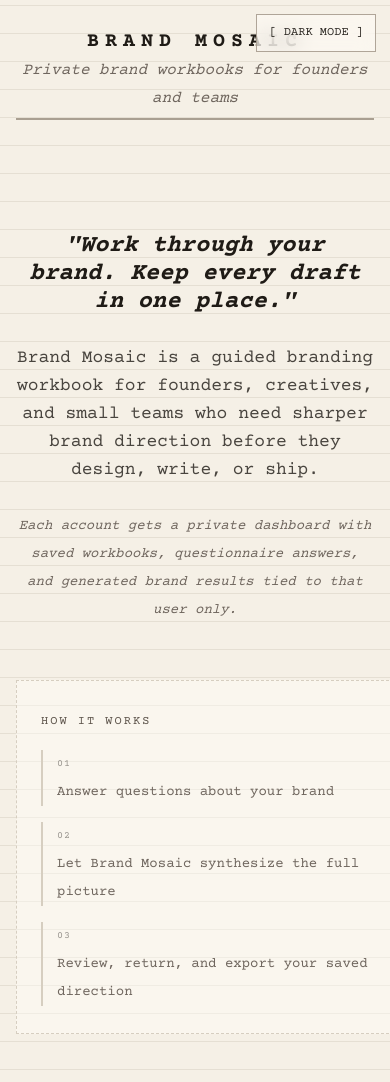
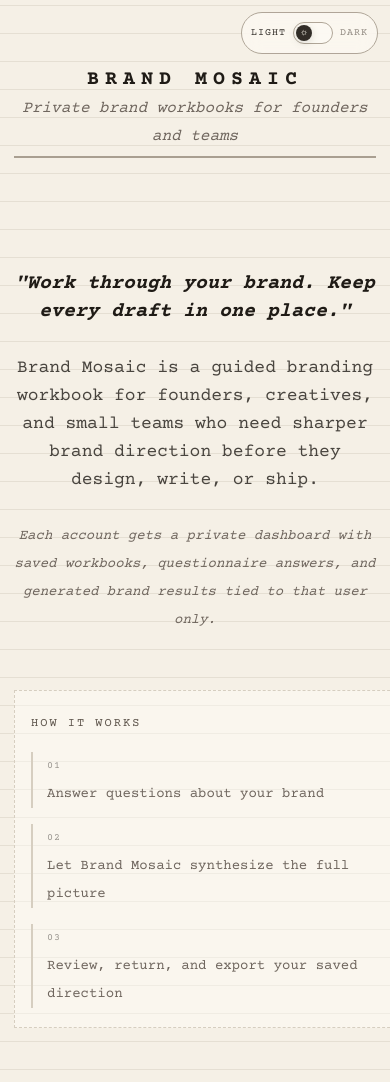
Before and after one commit to andex23/Brand-Mosaic, a React (Vite) app: page / in a window 390 px wide. Shown: the top 1082 px of the page. Built offline with nearby package versions, Linux system fonts and the light colour scheme; no server answers.

Commit message:
Refine theme toggle and responsive layout

```diff
--- a/components/ThemeToggle.tsx
+++ b/components/ThemeToggle.tsx
@@ -3,15 +3,23 @@
 
 const ThemeToggle: React.FC = () => {
   const { theme, toggleTheme } = useTheme();
+  const isDark = theme === 'dark';
 
   return (
     <button
       type="button"
-      className="theme-toggle-btn"
+      className={`theme-toggle-btn ${isDark ? 'is-dark' : 'is-light'}`}
       onClick={toggleTheme}
-      aria-label={`Switch to ${theme === 'light' ? 'dark' : 'light'} mode`}
+      aria-label={`Switch to ${isDark ? 'light' : 'dark'} mode`}
+      aria-pressed={isDark}
     >
-      {theme === 'light' ? '[ DARK MODE ]' : '[ LIGHT MODE ]'}
+      <span className={`theme-toggle-text ${!isDark ? 'active' : ''}`}>LIGHT</span>
+      <span className="theme-toggle-switch" aria-hidden="true">
+        <span className="theme-toggle-thumb">
+          <span className="theme-toggle-glyph">{isDark ? '◐' : '☼'}</span>
+        </span>
+      </span>
+      <span className={`theme-toggle-text ${isDark ? 'active' : ''}`}>DARK</span>
     </button>
   );
 };
--- a/styles/brand.css
+++ b/styles/brand.css
@@ -74,7 +74,7 @@
   width: 100%;
   max-width: var(--page-max);
   margin: 0 auto;
-  padding: 56px clamp(24px, 3vw, 48px); /* 56px = 2 * 28px */
+  padding: 72px clamp(24px, 3vw, 48px) 56px;
   box-sizing: border-box;
   min-height: 100vh;
   position: relative;
@@ -482,6 +482,7 @@
   display: flex;
   justify-content: space-between;
   align-items: center;
+  flex-wrap: wrap;
   cursor: default;
   transition: all 0.2s;
   gap: 16px;
@@ -666,6 +667,7 @@
   padding: 0 8px;
   letter-spacing: 0.5px;
   text-transform: uppercase;
+  flex: 0 0 auto;
 }
 
 .project-badge-draft {
@@ -697,6 +699,7 @@
   gap: 8px;
   flex-wrap: wrap;
   justify-content: flex-end;
+  align-items: center;
 }
 
 .project-actions-delete {
@@ -3699,17 +3702,69 @@
   background: var(--panel);
   color: var(--ink);
   font-family: "Courier Prime", monospace;
-  font-size: 12px;
+  font-size: 11px;
   line-height: 20px;
-  padding: 10px 14px;
+  padding: 8px 12px;
+  min-height: 44px;
+  display: inline-flex;
+  align-items: center;
+  gap: 10px;
   backdrop-filter: blur(10px);
-  transition: background-color 0.2s ease, border-color 0.2s ease, opacity 0.2s ease;
+  transition: background-color 0.2s ease, border-color 0.2s ease, opacity 0.2s ease, transform 0.2s ease;
   opacity: 0.92;
+  border-radius: 999px;
 }
 
 .theme-toggle-btn:hover {
   opacity: 1;
   background: var(--panel-soft);
+}
+
+.theme-toggle-text {
+  letter-spacing: 1.2px;
+  color: var(--muted);
+  transition: color 0.2s ease, opacity 0.2s ease;
+  opacity: 0.72;
+}
+
+.theme-toggle-text.active {
+  color: var(--ink);
+  opacity: 1;
+}
+
+.theme-toggle-switch {
+  width: 44px;
+  height: 24px;
+  border: 1px solid var(--line-strong);
+  border-radius: 999px;
+  background: var(--panel-soft);
+  display: inline-flex;
+  align-items: center;
+  padding: 2px;
+  box-sizing: border-box;
+}
+
+.theme-toggle-thumb {
+  width: 18px;
+  height: 18px;
+  border-radius: 50%;
+  background: var(--ink);
+  color: var(--bg);
+  display: inline-flex;
+  align-items: center;
+  justify-content: center;
+  transform: translateX(0);
+  transition: transform 0.2s ease, background-color 0.2s ease, color 0.2s ease;
+  box-shadow: 0 2px 8px rgba(0, 0, 0, 0.14);
+}
+
+.theme-toggle-btn.is-dark .theme-toggle-thumb {
+  transform: translateX(20px);
+}
+
+.theme-toggle-glyph {
+  font-size: 10px;
+  line-height: 1;
 }
 
 .nav-link-btn,
@@ -3837,6 +3892,57 @@
   }
 }
 
+@media (max-width: 1100px) {
+  .brand-page {
+    padding: 72px 24px 48px;
+  }
+
+  .home-process-steps,
+  .kit-note-grid,
+  .kit-application-grid {
+    grid-template-columns: repeat(2, minmax(0, 1fr));
+  }
+
+  .kit-type-grid,
+  .kit-voice-grid,
+  .logo-generator-grid {
+    grid-template-columns: repeat(2, minmax(0, 1fr));
+  }
+
+  .kit-layout {
+    grid-template-columns: 190px minmax(0, 1fr);
+    gap: 28px;
+  }
+
+  .dashboard-project-item,
+  .dashboard-status-header,
+  .generation-status-header,
+  .kit-sheet-header {
+    align-items: flex-start;
+  }
+
+  .dashboard-status-local {
+    max-width: none;
+    text-align: left;
+  }
+
+  .project-actions {
+    width: 100%;
+    justify-content: flex-start;
+    padding-top: 4px;
+  }
+
+  .brand-form-actions-left,
+  .brand-form-actions-right {
+    width: 100%;
+    justify-content: flex-start;
+  }
+
+  .kit-logo-layout {
+    grid-template-columns: 1fr;
+  }
+}
+
 @media (max-width: 900px) {
   .kit-overview-sheet,
   .kit-layout,
@@ -3857,13 +3963,37 @@
     flex-wrap: wrap;
     gap: 12px;
   }
-}
-
-@media (max-width: 700px) {
-  .theme-toggle-btn {
-    top: 14px;
-    right: 14px;
-    padding: 8px 12px;
+
+  .home-process-steps {
+    grid-template-columns: repeat(2, minmax(0, 1fr));
+  }
+
+  .kit-type-grid,
+  .kit-voice-grid {
+    grid-template-columns: repeat(2, minmax(0, 1fr));
+  }
+
+  .brand-form-stepper {
+    grid-template-columns: repeat(3, minmax(0, 1fr));
+  }
+
+  .brand-form-section-sheet,
+  .brand-form-progress-wrap,
+  .home-process-board,
+  .home-workbook-card,
+  .home-access-guide,
+  .home-action-area,
+  .kit-overview-sheet,
+  .logo-generator-panel,
+  .logo-display-panel,
+  .generation-status-card {
+    padding: 23px 20px;
+  }
+}
+
+@media (max-width: 820px) {
+  .brand-page {
+    padding: 68px 18px 42px;
   }
 
   .home-process-steps,
@@ -3876,21 +4006,12 @@
   }
 
   .brand-form-stepper {
-    grid-template-columns: 1fr;
+    grid-template-columns: repeat(2, minmax(0, 1fr));
   }
 
   .brand-form-section-header,
   .brand-summary-item {
     grid-template-columns: 1fr;
-  }
-
-  .confirm-dialog-actions {
-    flex-direction: column-reverse;
-  }
-
-  .confirm-dialog-actions .brand-edit-btn,
-  .confirm-dialog-actions .brand-submit-btn {
-    width: 100%;
   }
 
   .generation-status-header,
@@ -3901,21 +4022,134 @@
   .dashboard-project-item,
   .project-actions,
   .nav-top-bar,
-  .dashboard-status-header {
+  .dashboard-status-header,
+  .brand-form-actions-left,
+  .brand-form-actions-right {
     flex-direction: column;
     align-items: stretch;
+  }
+
+  .project-badge {
+    align-self: flex-start;
+  }
+
+  .project-actions,
+  .dashboard-status-local {
+    text-align: left;
+    justify-content: flex-start;
   }
 
   .kit-overview-actions .brand-submit-btn,
   .kit-overview-actions .brand-edit-btn,
   .logo-display-actions .brand-submit-btn,
-  .logo-display-actions .brand-edit-btn {
+  .logo-display-actions .brand-edit-btn,
+  .brand-form-actions-left .brand-edit-btn,
+  .brand-form-actions-left .brand-submit-btn,
+  .brand-form-actions-right .brand-edit-btn,
+  .brand-form-actions-right .brand-submit-btn,
+  .project-actions .project-actions-btn {
     width: 100%;
-  }
-
-  .dashboard-status-local,
-  .project-actions {
     text-align: left;
-    justify-content: flex-start;
-  }
-}
+  }
+
+  .home-tagline {
+    font-size: 22px;
+  }
+
+  .kit-overview-title,
+  .generation-status-title,
+  .brand-form-section-title {
+    font-size: 20px;
+  }
+}
+
+@media (max-width: 700px) {
+  .theme-toggle-btn {
+    top: 14px;
+    right: 14px;
+    padding: 7px 10px;
+    gap: 8px;
+  }
+
+  .confirm-dialog-actions {
+    flex-direction: column-reverse;
+  }
+
+  .confirm-dialog-actions .brand-edit-btn,
+  .confirm-dialog-actions .brand-submit-btn {
+    width: 100%;
+  }
+}
+
+@media (max-width: 560px) {
+  .brand-page {
+    padding: 66px 14px 36px;
+  }
+
+  .theme-toggle-btn {
+    top: 12px;
+    right: 12px;
+    min-height: 40px;
+    padding: 6px 9px;
+    gap: 7px;
+  }
+
+  .theme-toggle-text {
+    font-size: 10px;
+    letter-spacing: 1px;
+  }
+
+  .theme-toggle-switch {
+    width: 40px;
+    height: 22px;
+  }
+
+  .theme-toggle-thumb {
+    width: 16px;
+    height: 16px;
+  }
+
+  .theme-toggle-btn.is-dark .theme-toggle-thumb {
+    transform: translateX(18px);
+  }
+
+  .nav-top-bar {
+    gap: 8px;
+  }
+
+  .brand-form-stepper,
+  .home-process-steps,
+  .kit-palette-grid {
+    grid-template-columns: 1fr;
+  }
+
+  .dashboard-create-btn,
+  .kit-copy-btn,
+  .kit-lock-btn,
+  .kit-regen-btn {
+    width: 100%;
+    text-align: left;
+  }
+
+  .dashboard-project-item,
+  .dashboard-empty,
+  .dashboard-status-header,
+  .brand-form-progress-wrap,
+  .brand-form-section-sheet,
+  .home-process-board,
+  .home-workbook-card,
+  .home-access-guide,
+  .home-action-area,
+  .kit-overview-sheet,
+  .logo-generator-panel,
+  .logo-display-panel,
+  .generation-status-card,
+  .confirm-dialog-sheet {
+    padding: 19px 16px;
+  }
+
+  .home-tagline,
+  .kit-overview-title {
+    font-size: 20px;
+  }
+}
```
